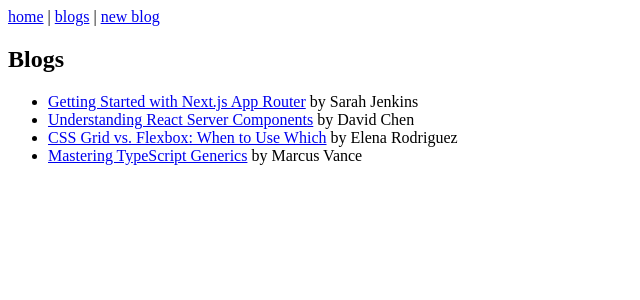
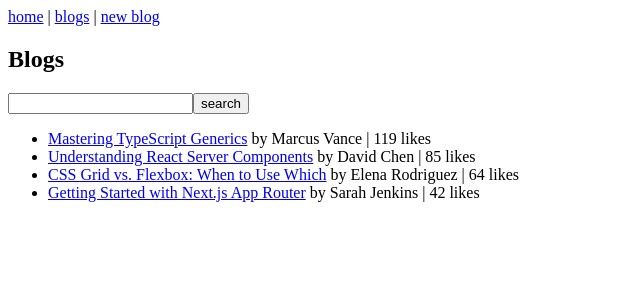
Before and after one commit to Kopfdreher/fullstack-open-part14, a Next.js app in the folder blog-app/: page /blogs in a window 1280 px wide. Shown: the top 300 px of the page, without its empty margins (0-640 px from the left). Built offline with nearby package versions, Linux system fonts and the light colour scheme.

Commit message:
add: url-based search

```diff
--- a/blog-app/app/blogs/page.tsx
+++ b/blog-app/app/blogs/page.tsx
@@ -1,15 +1,35 @@
 import Link from "next/link"
 import { getBlogs } from "../services/blogs"
 
-const Blogs = () => {
-  const blogs = getBlogs()
+export const instant = false
+
+const Blogs = async ({
+  searchParams
+}: {
+    searchParams: Promise<{ filter?: string }>
+  }) => {
+  const { filter } = await searchParams
+  const allBlogs = getBlogs()
+  const blogs = filter
+    ? allBlogs.filter(b => b.title.toLowerCase().includes(filter.toLowerCase()))
+    : allBlogs
   return (
     <div>
       <h2>Blogs</h2>
+      <div>
+        <form method="GET" action="/blogs">
+          <input type="text" name="filter" defaultValue={filter ?? ''} />
+          <button type="submit">
+            search
+          </button>
+        </form>
+      </div>
       <ul>
-        {blogs.map(b => (
+        {[...blogs]
+          .sort((a, b) => b.likes - a.likes)
+          .map(b => (
           <li key={b.id}>
-            <Link href={`/blogs/${b.id}`}>{b.title}</Link> by {b.author}
+            <Link href={`/blogs/${b.id}`}>{b.title}</Link> by {b.author} | {b.likes} likes
           </li>
         ))}
       </ul>
```
